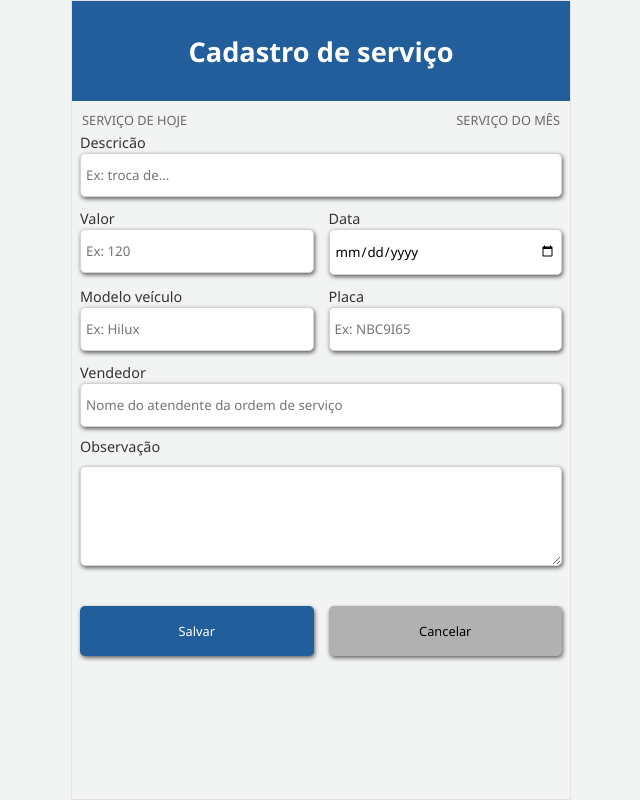
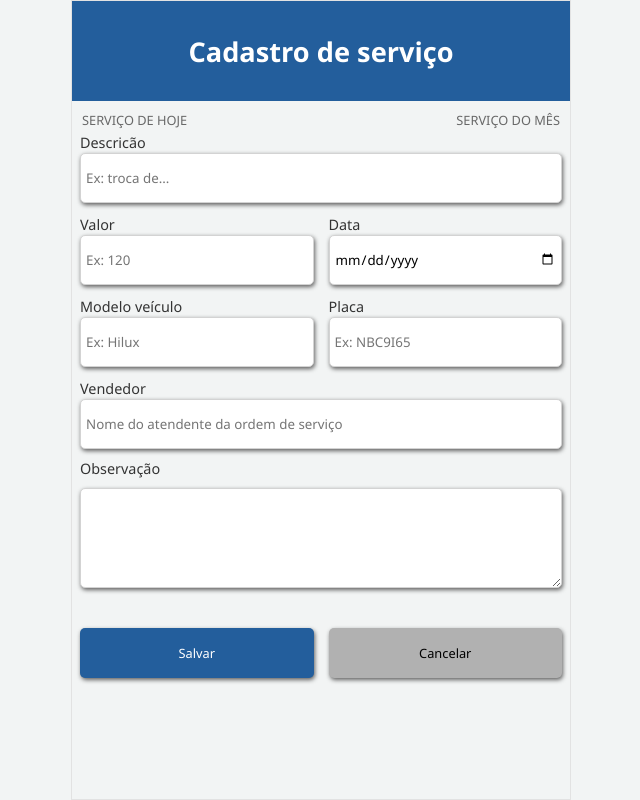
Before and after one commit to marceloguima/novo-cad-service, a React (Vite) app: page /cadastroServico in a window 1280 px wide. Shown: the whole page, without its empty margins (319-959 px from the left). Built offline with nearby package versions, Linux system fonts and the light colour scheme.

Commit message:
altera a altura do input

```diff
--- a/src/components/Campo-entrada/style.css
+++ b/src/components/Campo-entrada/style.css
@@ -10,7 +10,8 @@ label{
 
 .campo-entrada{
     width: 100%;
-    padding: 12px 5px;
+    padding: 5px;
+    height: 50px;
     border-radius: 5px;
     outline: none;
     border: solid 1px #d3d3d3;
```
